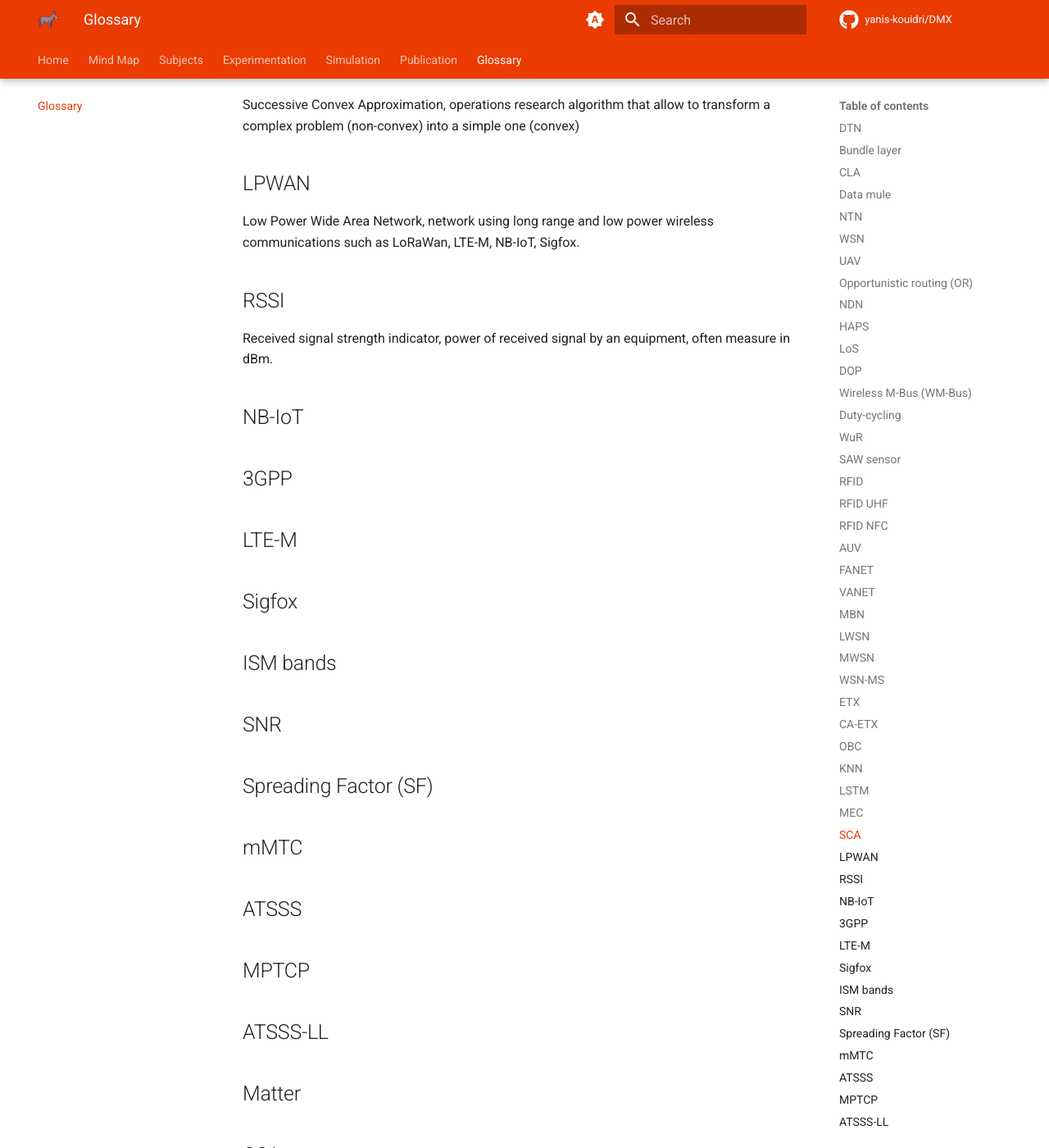
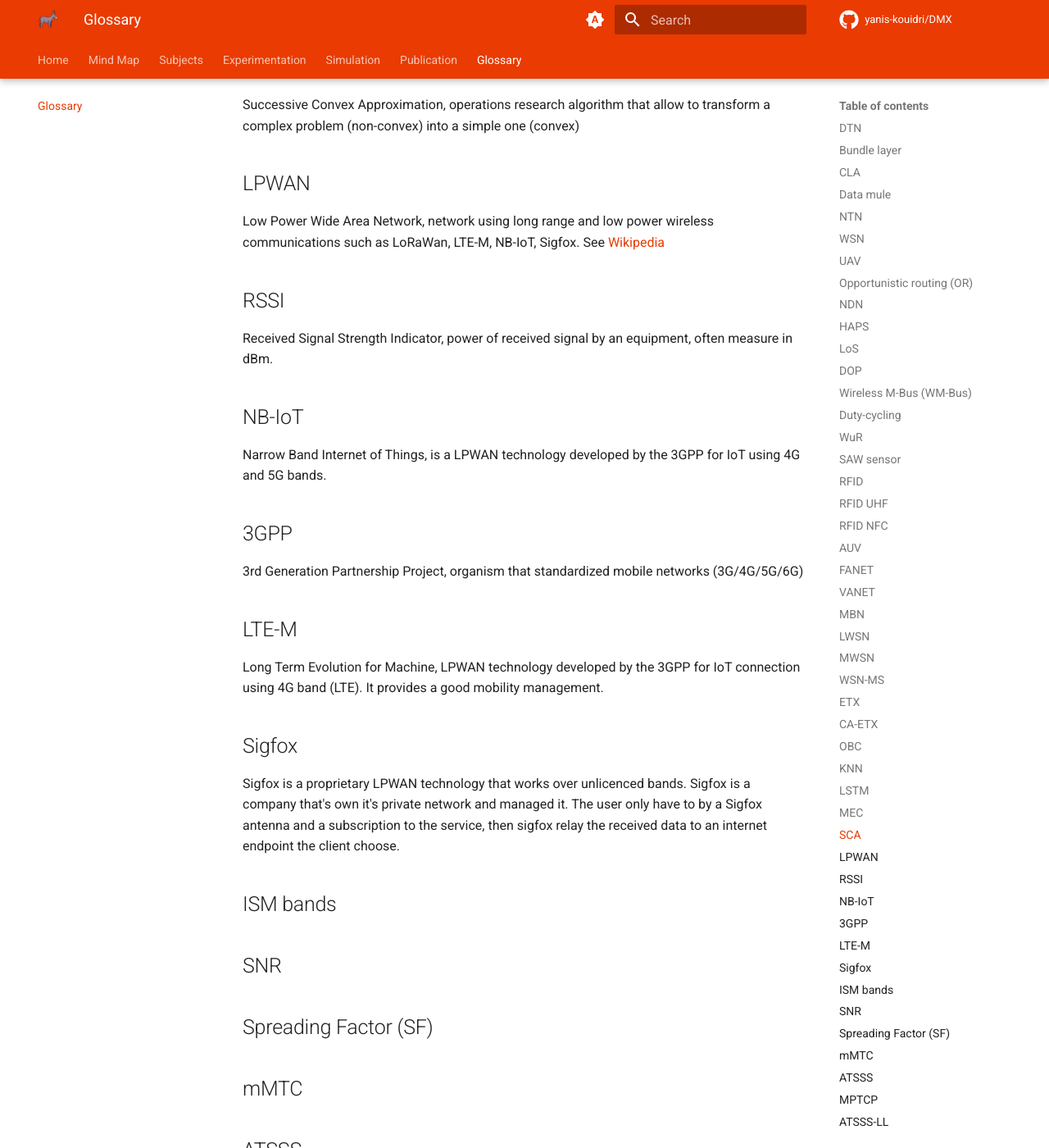
Before and after one commit to Yanis-Kouidri/DMX, an MkDocs documentation site: the page built from docs/glossary.md, in a window 1280 px wide and 1400 px high, scrolled down 5734 px. Shown: the whole window at 82% size. Built offline with MkDocs 1.6.1 and Material for MkDocs 9.7.7, drawn with Linux system fonts in a browser that asks for light colours; comment, search, counter and statistics services are not loaded.

Commit message:
feat: add definitions

```diff
--- a/docs/glossary.md
+++ b/docs/glossary.md
@@ -140,19 +140,27 @@ Successive Convex Approximation, operations research algorithm that allow to tra
 
 ## LPWAN
 
-Low Power Wide Area Network, network using long range and low power wireless communications such as LoRaWan, LTE-M, NB-IoT, Sigfox.
+Low Power Wide Area Network, network using long range and low power wireless communications such as LoRaWan, LTE-M, NB-IoT, Sigfox. See [Wikipedia](https://en.wikipedia.org/wiki/Low-power_wide-area_network)
 
 ## RSSI
 
-Received signal strength indicator, power of received signal by an equipment, often measure in dBm.
+Received Signal Strength Indicator, power of received signal by an equipment, often measure in dBm.
 
 ## NB-IoT
 
+Narrow Band Internet of Things, is a LPWAN technology developed by the 3GPP for IoT using 4G and 5G bands.
+
 ## 3GPP
+
+3rd Generation Partnership Project, organism that standardized mobile networks (3G/4G/5G/6G)
 
 ## LTE-M
 
+Long Term Evolution for Machine, LPWAN technology developed by the 3GPP for IoT connection using 4G band (LTE). It provides a good mobility management.
+
 ## Sigfox
+
+Sigfox is a proprietary LPWAN technology that works over unlicenced bands. Sigfox is a company that's own it's private network and managed it. The user only have to by a Sigfox antenna and a subscription to the service, then sigfox relay the received data to an internet endpoint the client choose.
 
 ## ISM bands
 
```
